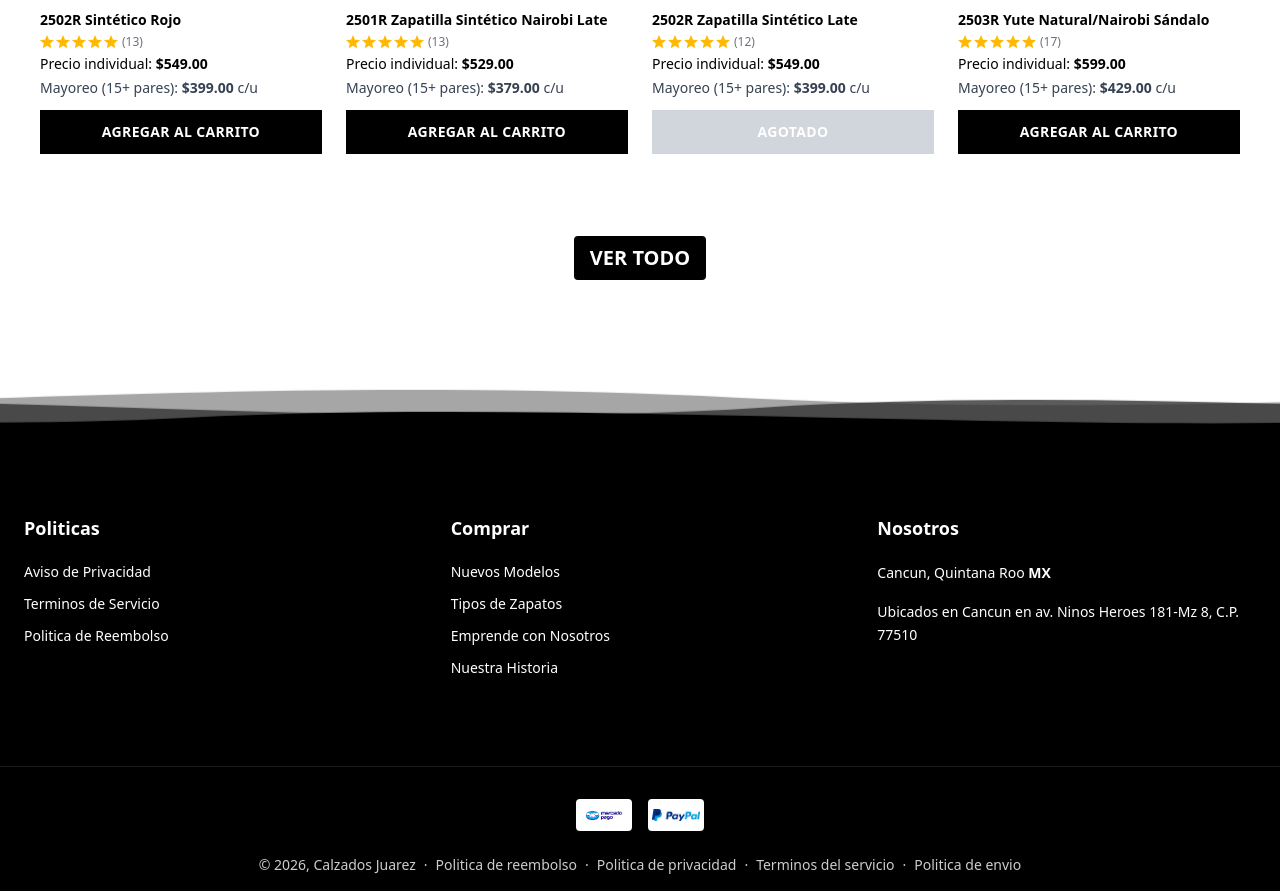
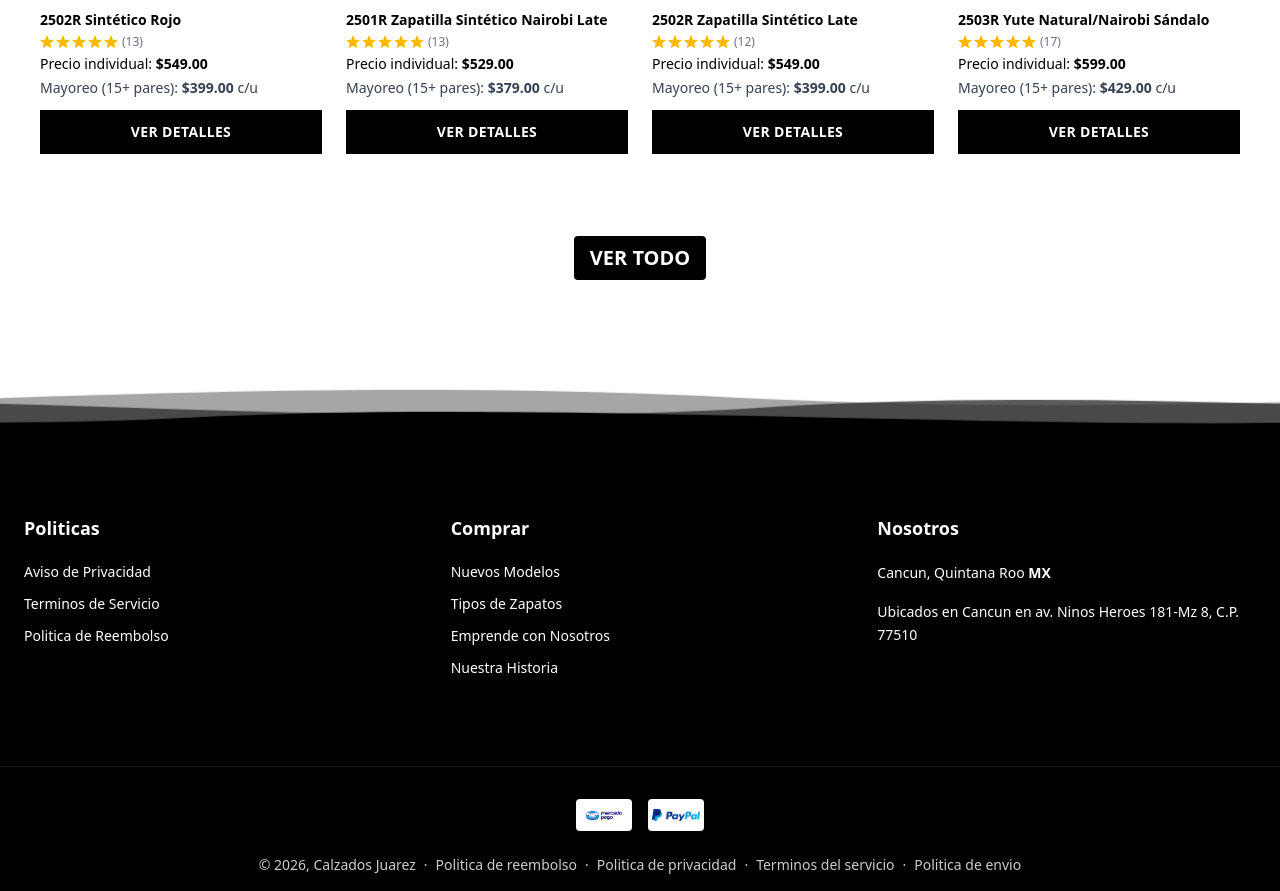
Before and after one commit to Luis-J-Quintana/Ecommerce-CalzdadosJuarez, a Next.js app in the folder frontend/: page / in a window 1280 px wide. Shown: the part 1706-2597 px from the top of the page. Built offline with nearby package versions, Linux system fonts and the light colour scheme; what @iconify/tailwind4 would draw is missing.

Commit message:
feaet(catalogo):botón 'Ver detalles' en ProductCard

```diff
--- a/frontend/components/Catalogo/ProductCard.tsx
+++ b/frontend/components/Catalogo/ProductCard.tsx
@@ -98,14 +98,13 @@ export default function ProductCard({ product }: ProductCardProps) {
           </p>
         </div>
       </Link>
-      {/* Botón de compra: fuera del Link para que un click aquí no navegue */}
-      <button
-        type="button"
-        disabled={!product.inStock}
-        className="mt-3 w-full bg-black py-3 text-sm font-semibold uppercase tracking-wide text-white transition-colors hover:bg-gray-800 disabled:cursor-not-allowed disabled:bg-gray-300"
+      {/* Botón que lleva a la página de detalle del producto */}
+      <Link
+        href={detailHref}
+        className="mt-3 block w-full bg-black py-3 text-center text-sm font-semibold uppercase tracking-wide text-white transition-colors hover:bg-gray-800"
       >
-        {product.inStock ? "Agregar al carrito" : "Agotado"}
-      </button>
+        Ver detalles
+      </Link>
     </div>
   );
 }
```
